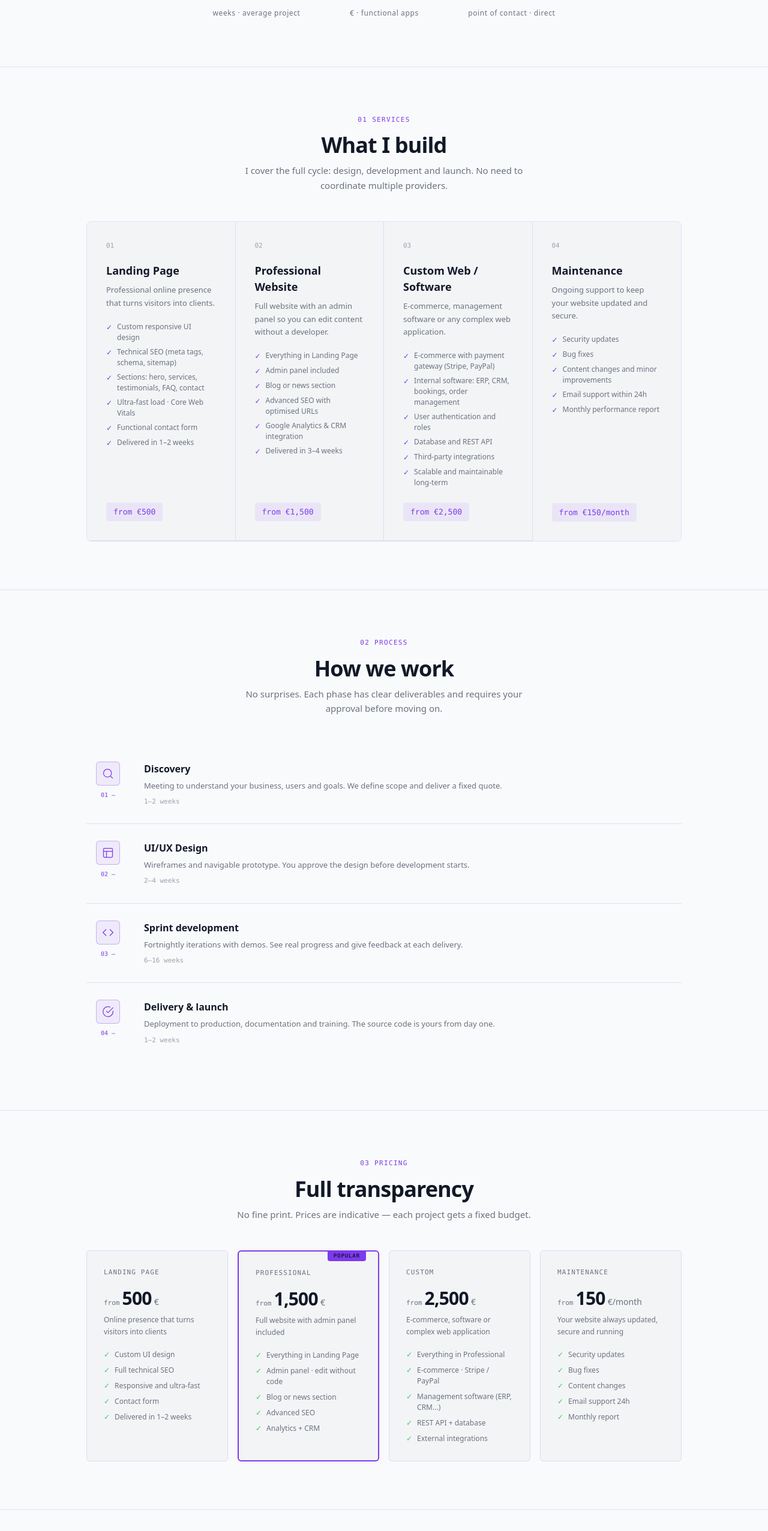
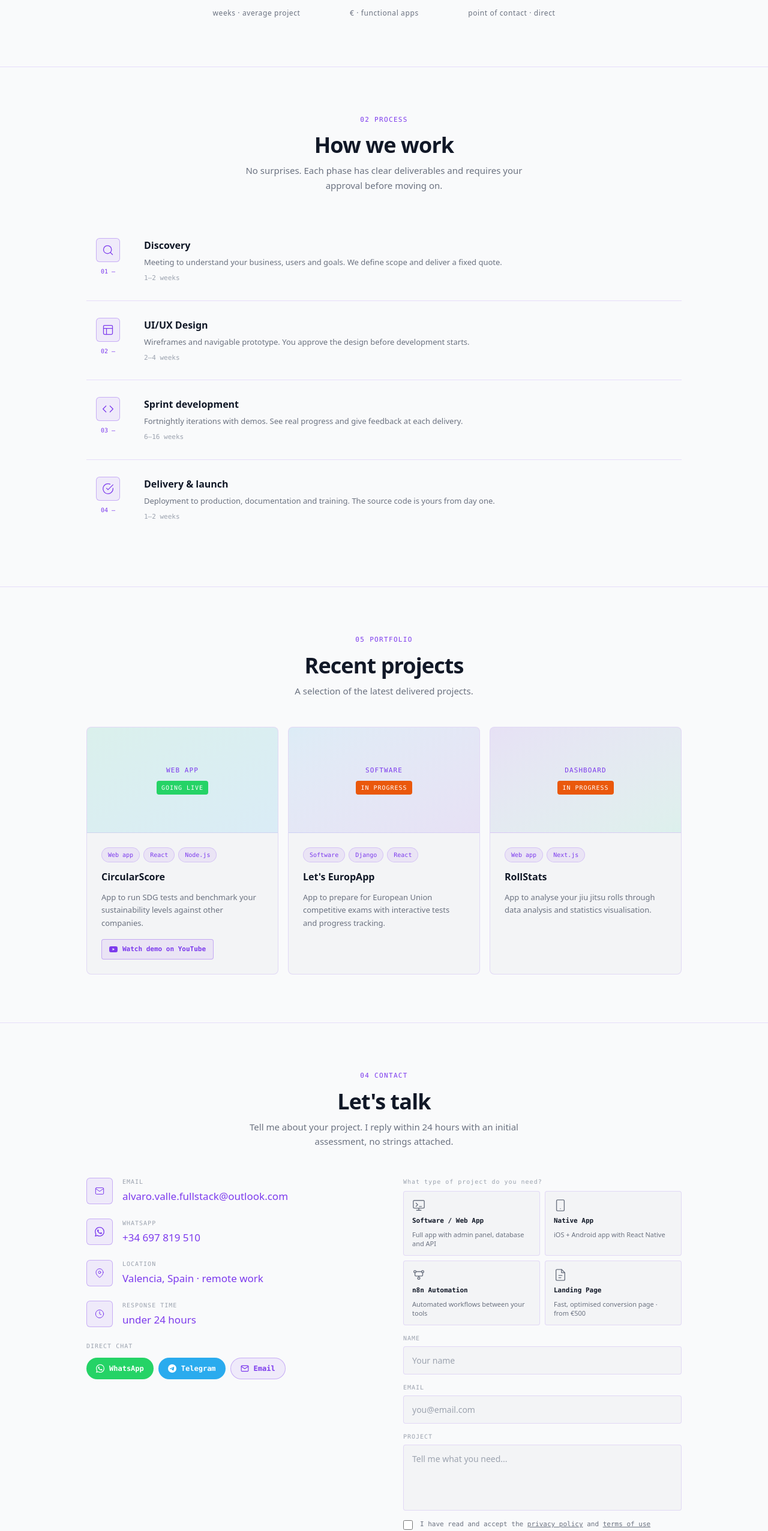
Before and after one commit to AlvaroValle-FS93/my-web-code, a Next.js app: page /en in a window 1280 px wide. Shown: the part 993-3546 px from the top of the page at 60% size. Built offline with nearby package versions, Linux system fonts and the light colour scheme.

Commit message:
eliminación de servicios y pricing

```diff
--- a/app/[lang]/page.tsx
+++ b/app/[lang]/page.tsx
@@ -3,9 +3,7 @@ import type { Metadata } from 'next'
 import { getDictionary, hasLocale, type Locale } from './dictionaries'
 import Nav from '@/components/Nav'
 import Hero from '@/components/Hero'
-import Services from '@/components/Services'
 import Process from '@/components/Process'
-import Pricing from '@/components/Pricing'
 import Portfolio from '@/components/Portfolio'
 import Footer from '@/components/Footer'
 import dynamic from 'next/dynamic'
@@ -62,21 +60,6 @@ export default async function Page({
     },
     areaServed: ['ES', 'FR', 'IT', 'EU'],
     knowsLanguage: ['es', 'en', 'fr', 'it'],
-    hasOfferCatalog: {
-      '@type': 'OfferCatalog',
-      name: dict.services.title,
-      itemListElement: dict.services.items.map(
-        (item: { name: string; desc: string }, i: number) => ({
-          '@type': 'Offer',
-          position: i + 1,
-          itemOffered: {
-            '@type': 'Service',
-            name: item.name,
-            description: item.desc,
-          },
-        })
-      ),
-    },
   }
 
   return (
@@ -91,9 +74,7 @@ export default async function Page({
       <Nav dict={dict.nav} lang={lang} />
       <main>
         <Hero dict={dict} />
-        <Services dict={dict.services} />
         <Process dict={dict.process} />
-        <Pricing dict={dict.pricing} />
         <Portfolio dict={dict.portfolio} />
         <Contact dict={dict.contact} lang={lang} />
       </main>
--- a/components/Pricing.tsx
+++ /dev/null
@@ -1,63 +0,0 @@
-interface PricingDict {
-  tag: string
-  title: string
-  sub: string
-  popular: string
-  from: string
-  plans: Array<{
-    tier: string
-    price: string
-    unit: string
-    desc: string
-    featured: boolean
-    features: string[]
-  }>
-}
-
-export default function Pricing({ dict }: { dict: PricingDict }) {
-  return (
-    <section id="pricing" className="py-20 border-t border-border-dim">
-      <div className="wrapper">
-      <div className="section-tag">{dict.tag}</div>
-      <h2 className="section-title">{dict.title}</h2>
-      <p className="section-sub">{dict.sub}</p>
-
-      <div className="grid grid-cols-1 sm:grid-cols-2 lg:grid-cols-4 gap-4">
-        {dict.plans.map((plan) => (
-          <div
-            key={plan.tier}
-            className={`relative bg-bg-2 rounded-md p-7 transition-colors duration-200 ${
-              plan.featured
-                ? 'border-2 border-accent'
-                : 'border border-border-dim hover:border-border-mid'
-            }`}
-          >
-            {plan.featured && (
-              <span className="absolute -top-px right-5 font-mono text-[9px] tracking-widest text-black bg-accent px-2.5 py-0.5 rounded-b">
-                {dict.popular}
-              </span>
-            )}
-            <div className="font-mono text-[11px] text-text-2 tracking-widest mb-3">
-              {plan.tier}
-            </div>
-            <div className="flex items-baseline gap-1 mb-1">
-              <span className="font-mono text-[11px] text-text-2">{dict.from}</span>
-              <span className="text-[30px] font-extrabold tracking-tight">{plan.price}</span>
-              <span className="text-sm text-text-2 font-normal">{plan.unit}</span>
-            </div>
-            <div className="text-[12px] text-text-2 leading-relaxed mb-5">{plan.desc}</div>
-            <ul className="flex flex-col gap-2">
-              {plan.features.map((f, i) => (
-                <li key={i} className="text-[12px] text-text-2 flex gap-2">
-                  <span className="flex-shrink-0" style={{ color: '#34d058' }}>✓</span>
-                  {f}
-                </li>
-              ))}
-            </ul>
-          </div>
-        ))}
-      </div>
-      </div>
-    </section>
-  )
-}
--- a/components/Services.tsx
+++ /dev/null
@@ -1,50 +0,0 @@
-interface ServicesDict {
-  tag: string
-  title: string
-  sub: string
-  items: Array<{
-    num: string
-    name: string
-    desc: string
-    price: string
-    features: string[]
-  }>
-}
-
-export default function Services({ dict }: { dict: ServicesDict }) {
-  return (
-    <section id="services" className="py-20 border-t border-border-dim">
-      <div className="wrapper">
-        <div className="section-tag">{dict.tag}</div>
-        <h2 className="section-title">{dict.title}</h2>
-        <p className="section-sub">{dict.sub}</p>
-
-        <div className="grid grid-cols-1 md:grid-cols-2 lg:grid-cols-4 divide-x divide-y divide-border-dim border border-border-dim rounded-lg overflow-hidden">
-          {dict.items.map((item) => (
-            <div
-              key={item.num}
-              className="bg-bg-2 p-8 hover:bg-bg-surface transition-colors duration-200 flex flex-col"
-            >
-              <div className="font-mono text-[11px] text-text-3 mb-5">{item.num}</div>
-              <div className="text-[18px] font-bold mb-2">{item.name}</div>
-              <div className="text-[13px] text-text-2 leading-relaxed mb-5">{item.desc}</div>
-
-              <ul className="flex flex-col gap-1.5 mb-6 flex-1">
-                {item.features.map((f) => (
-                  <li key={f} className="flex items-start gap-2 text-[12px] text-text-2">
-                    <span className="text-accent mt-px flex-shrink-0">✓</span>
-                    {f}
-                  </li>
-                ))}
-              </ul>
-
-              <div className="font-mono text-[13px] text-accent px-3 py-1.5 bg-accent-dim rounded-sm inline-block self-start">
-                {item.price}
-              </div>
-            </div>
-          ))}
-        </div>
-      </div>
-    </section>
-  )
-}
--- a/dictionaries/en.json
+++ b/dictionaries/en.json
@@ -28,13 +28,6 @@
     "title": "What I build",
     "sub": "I cover the full cycle: design, development and launch. No need to coordinate multiple providers.",
     "items": [
-      {
-        "num": "01",
-        "name": "Landing Page",
-        "desc": "Professional online presence that turns visitors into clients.",
-        "price": "from €500",
-        "features": ["Custom responsive UI design", "Technical SEO (meta tags, schema, sitemap)", "Sections: hero, services, testimonials, FAQ, contact", "Ultra-fast load · Core Web Vitals", "Functional contact form", "Delivered in 1–2 weeks"]
-      },
       {
         "num": "02",
         "name": "Professional Website",
@@ -78,8 +71,7 @@
     "plans": [
       { "tier": "LANDING PAGE", "price": "500", "unit": "€", "desc": "Online presence that turns visitors into clients", "featured": false, "features": ["Custom UI design", "Full technical SEO", "Responsive and ultra-fast", "Contact form", "Delivered in 1–2 weeks"] },
       { "tier": "PROFESSIONAL", "price": "1,500", "unit": "€", "desc": "Full website with admin panel included", "featured": true, "features": ["Everything in Landing Page", "Admin panel · edit without code", "Blog or news section", "Advanced SEO", "Analytics + CRM"] },
-      { "tier": "CUSTOM", "price": "2,500", "unit": "€", "desc": "E-commerce, software or complex web application", "featured": false, "features": ["Everything in Professional", "E-commerce · Stripe / PayPal", "Management software (ERP, CRM...)", "REST API + database", "External integrations"] },
-      { "tier": "MAINTENANCE", "price": "150", "unit": "€/month", "desc": "Your website always updated, secure and running", "featured": false, "features": ["Security updates", "Bug fixes", "Content changes", "Email support 24h", "Monthly report"] }
+{ "tier": "MAINTENANCE", "price": "150", "unit": "€/month", "desc": "Your website always updated, secure and running", "featured": false, "features": ["Security updates", "Bug fixes", "Content changes", "Email support 24h", "Monthly report"] }
     ]
   },
   "portfolio": {
--- a/dictionaries/es.json
+++ b/dictionaries/es.json
@@ -28,13 +28,6 @@
     "title": "Lo que construyo",
     "sub": "Cubro todo el ciclo: diseño, desarrollo y lanzamiento. Sin coordinar proveedores distintos.",
     "items": [
-      {
-        "num": "01",
-        "name": "Landing Page",
-        "desc": "Presencia online profesional que convierte visitas en clientes.",
-        "price": "desde 500 €",
-        "features": ["Diseño UI personalizado y responsive", "SEO técnico optimizado (meta tags, schema, sitemap)", "Secciones: hero, servicios, testimonios, FAQ y contacto", "Carga ultrarrápida · Core Web Vitals", "Formulario de contacto funcional", "Entrega en 1–2 semanas"]
-      },
       {
         "num": "02",
         "name": "Web Profesional",
@@ -78,8 +71,7 @@
     "plans": [
       { "tier": "LANDING PAGE", "price": "500", "unit": "€", "desc": "Presencia online que convierte visitas en clientes", "featured": false, "features": ["Diseño UI personalizado", "SEO técnico completo", "Responsive y ultrarrápida", "Formulario de contacto", "Entrega en 1–2 semanas"] },
       { "tier": "WEB PROFESIONAL", "price": "1.500", "unit": "€", "desc": "Web completa con panel de administración incluido", "featured": true, "features": ["Todo lo de Landing Page", "Panel admin · edita sin código", "Blog o noticias", "SEO avanzado", "Analytics + CRM"] },
-      { "tier": "A MEDIDA", "price": "2.500", "unit": "€", "desc": "E-commerce, software o aplicación web compleja", "featured": false, "features": ["Todo lo de Web Profesional", "E-commerce · Stripe / PayPal", "Software de gestión (ERP, CRM...)", "API REST + base de datos", "Integraciones externas"] },
-      { "tier": "MANTENIMIENTO", "price": "150", "unit": "€/mes", "desc": "Tu web siempre actualizada, segura y funcionando", "featured": false, "features": ["Actualizaciones de seguridad", "Corrección de bugs", "Cambios de contenido", "Soporte email 24h", "Informe mensual"] }
+{ "tier": "MANTENIMIENTO", "price": "150", "unit": "€/mes", "desc": "Tu web siempre actualizada, segura y funcionando", "featured": false, "features": ["Actualizaciones de seguridad", "Corrección de bugs", "Cambios de contenido", "Soporte email 24h", "Informe mensual"] }
     ]
   },
   "portfolio": {
--- a/dictionaries/fr.json
+++ b/dictionaries/fr.json
@@ -28,13 +28,6 @@
     "title": "Ce que je crée",
     "sub": "Je couvre tout le cycle : design, développement et lancement. Sans coordonner plusieurs prestataires.",
     "items": [
-      {
-        "num": "01",
-        "name": "Landing Page",
-        "desc": "Présence en ligne professionnelle qui convertit les visiteurs en clients.",
-        "price": "à partir de 500 €",
-        "features": ["Design UI personnalisé et responsive", "SEO technique complet (balises, schema, sitemap)", "Sections : hero, services, témoignages, FAQ, contact", "Chargement ultra-rapide · Core Web Vitals", "Formulaire de contact fonctionnel", "Livraison en 1–2 semaines"]
-      },
       {
         "num": "02",
         "name": "Site Professionnel",
@@ -78,8 +71,7 @@
     "plans": [
       { "tier": "LANDING PAGE", "price": "500", "unit": "€", "desc": "Présence en ligne qui convertit les visiteurs en clients", "featured": false, "features": ["Design UI personnalisé", "SEO technique complet", "Responsive et ultra-rapide", "Formulaire de contact", "Livraison en 1–2 semaines"] },
       { "tier": "PROFESSIONNEL", "price": "1 500", "unit": "€", "desc": "Site complet avec panneau d'administration inclus", "featured": true, "features": ["Tout de la Landing Page", "Panneau admin · modifier sans code", "Blog ou actualités", "SEO avancé", "Analytics + CRM"] },
-      { "tier": "SUR MESURE", "price": "2 500", "unit": "€", "desc": "E-commerce, logiciel ou application web complexe", "featured": false, "features": ["Tout du Professionnel", "E-commerce · Stripe / PayPal", "Logiciel de gestion (ERP, CRM...)", "API REST + base de données", "Intégrations externes"] },
-      { "tier": "MAINTENANCE", "price": "150", "unit": "€/mois", "desc": "Votre site toujours à jour, sécurisé et opérationnel", "featured": false, "features": ["Mises à jour de sécurité", "Correction de bugs", "Modifications de contenu", "Support email 24h", "Rapport mensuel"] }
+{ "tier": "MAINTENANCE", "price": "150", "unit": "€/mois", "desc": "Votre site toujours à jour, sécurisé et opérationnel", "featured": false, "features": ["Mises à jour de sécurité", "Correction de bugs", "Modifications de contenu", "Support email 24h", "Rapport mensuel"] }
     ]
   },
   "portfolio": {
--- a/dictionaries/it.json
+++ b/dictionaries/it.json
@@ -28,13 +28,6 @@
     "title": "Cosa costruisco",
     "sub": "Copro l'intero ciclo: design, sviluppo e lancio. Senza coordinare diversi fornitori.",
     "items": [
-      {
-        "num": "01",
-        "name": "Landing Page",
-        "desc": "Presenza online professionale che converte le visite in clienti.",
-        "price": "da 500 €",
-        "features": ["Design UI personalizzato e responsive", "SEO tecnico completo (meta tag, schema, sitemap)", "Sezioni: hero, servizi, testimonianze, FAQ, contatto", "Caricamento ultra-rapido · Core Web Vitals", "Modulo di contatto funzionale", "Consegna in 1–2 settimane"]
-      },
       {
         "num": "02",
         "name": "Sito Professionale",
@@ -78,8 +71,7 @@
     "plans": [
       { "tier": "LANDING PAGE", "price": "500", "unit": "€", "desc": "Presenza online che converte le visite in clienti", "featured": false, "features": ["Design UI personalizzato", "SEO tecnico completo", "Responsive e ultra-rapido", "Modulo di contatto", "Consegna in 1–2 settimane"] },
       { "tier": "PROFESSIONALE", "price": "1.500", "unit": "€", "desc": "Sito completo con pannello di amministrazione incluso", "featured": true, "features": ["Tutto della Landing Page", "Pannello admin · modifica senza codice", "Blog o notizie", "SEO avanzato", "Analytics + CRM"] },
-      { "tier": "SU MISURA", "price": "2.500", "unit": "€", "desc": "E-commerce, software o applicazione web complessa", "featured": false, "features": ["Tutto del Professionale", "E-commerce · Stripe / PayPal", "Software gestionale (ERP, CRM...)", "API REST + database", "Integrazioni esterne"] },
-      { "tier": "MANUTENZIONE", "price": "150", "unit": "€/mese", "desc": "Il tuo sito sempre aggiornato, sicuro e funzionante", "featured": false, "features": ["Aggiornamenti di sicurezza", "Correzione bug", "Modifiche ai contenuti", "Supporto email 24h", "Report mensile"] }
+{ "tier": "MANUTENZIONE", "price": "150", "unit": "€/mese", "desc": "Il tuo sito sempre aggiornato, sicuro e funzionante", "featured": false, "features": ["Aggiornamenti di sicurezza", "Correzione bug", "Modifiche ai contenuti", "Supporto email 24h", "Report mensile"] }
     ]
   },
   "portfolio": {
```
